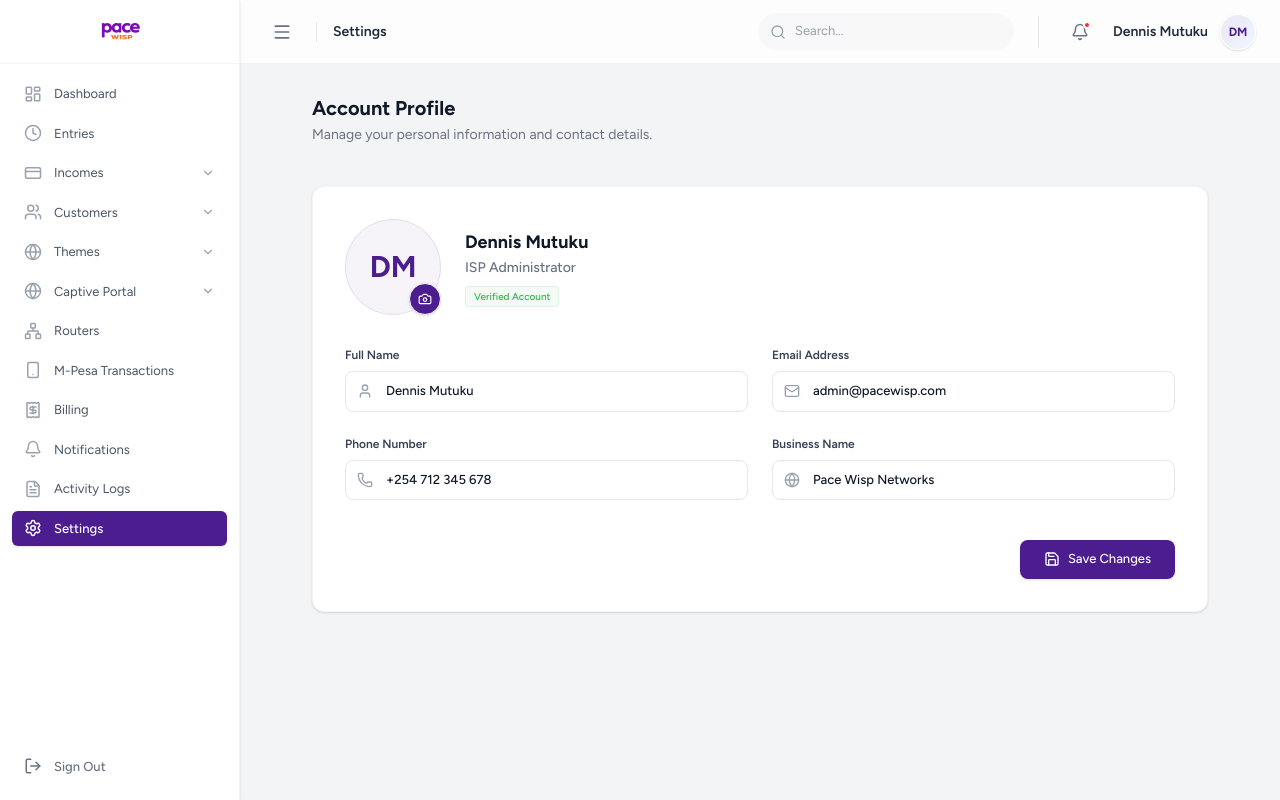
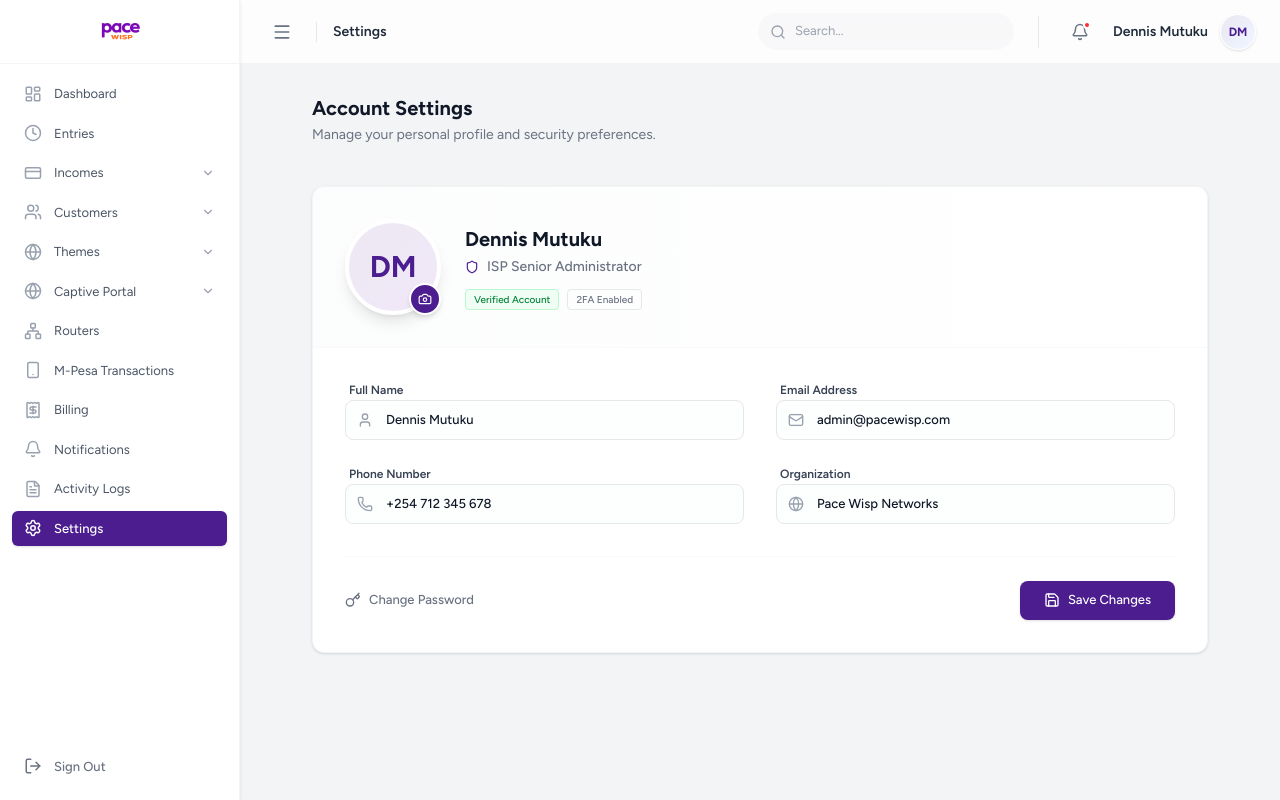
Before and after one commit to dennismutuku2005/pacewebsite, a Next.js app in the folder isphotspotportal/: page /dashboard/settings in a window 1280 px wide. Built offline with nearby package versions, Linux system fonts and the light colour scheme.

Commit message:
Auto-update: page.js

```diff
--- a/isphotspotportal/src/app/dashboard/settings/page.js
+++ b/isphotspotportal/src/app/dashboard/settings/page.js
@@ -1,7 +1,7 @@
 "use client"
 
 import React from 'react'
-import { User, Mail, Phone, Globe, Save, Camera } from 'lucide-react'
+import { User, Mail, Phone, Globe, Save, Camera, Shield, Key } from 'lucide-react'
 import { Badge } from '@/components/Badge'
 
 export default function SettingsPage() {
@@ -9,77 +9,90 @@ export default function SettingsPage() {
         <div className="space-y-6 font-figtree animate-in fade-in duration-700 max-w-4xl mx-auto">
             <div className="flex flex-col sm:flex-row sm:items-end justify-between gap-4 border-b border-gray-100 pb-4">
                 <div>
-                    <h1 className="text-xl font-bold text-gray-900 leading-tight">Account Profile</h1>
-                    <p className="text-sm text-gray-500 mt-1">Manage your personal information and contact details.</p>
+                    <h1 className="text-xl font-bold text-gray-900 leading-tight">Account Settings</h1>
+                    <p className="text-sm text-gray-500 mt-1">Manage your personal profile and security preferences.</p>
                 </div>
             </div>
 
-            <div className="bg-white border border-gray-100 rounded-xl p-8 shadow-sm space-y-8">
-                <div className="flex items-center gap-6">
-                    <div className="relative">
-                        <div className="w-24 h-24 rounded-full bg-pace-purple/5 border border-pace-purple/10 flex items-center justify-center text-pace-purple font-bold text-3xl">
-                            DM
+            <div className="bg-white border border-gray-100 rounded-xl overflow-hidden shadow-sm">
+                <div className="p-8 border-b border-gray-50 bg-gradient-to-r from-gray-50/50 to-white">
+                    <div className="flex items-center gap-6">
+                        <div className="relative group">
+                            <div className="w-24 h-24 rounded-full bg-white border-4 border-white shadow-lg flex items-center justify-center text-pace-purple font-bold text-3xl overflow-hidden relative">
+                                <div className="absolute inset-0 bg-gradient-to-br from-pace-purple to-purple-800 opacity-10"></div>
+                                <span className="relative z-10">DM</span>
+                            </div>
+                            <button className="absolute bottom-0 right-0 w-8 h-8 bg-pace-purple text-white rounded-full flex items-center justify-center hover:bg-pace-purple/90 transition-all shadow-md border-2 border-white group-hover:scale-110">
+                                <Camera size={14} />
+                            </button>
                         </div>
-                        <button className="absolute bottom-0 right-0 w-8 h-8 bg-pace-purple text-white rounded-full flex items-center justify-center hover:bg-pace-purple/90 transition-all shadow-sm border border-white">
-                            <Camera size={14} />
-                        </button>
-                    </div>
-                    <div>
-                        <h3 className="text-lg font-bold text-gray-900">Dennis Mutuku</h3>
-                        <p className="text-sm text-gray-500 font-medium mt-0.5">ISP Administrator</p>
-                        <Badge variant="success" className="mt-2 text-[10px] px-2 py-0.5 font-medium">Verified Account</Badge>
+                        <div>
+                            <h3 className="text-xl font-bold text-gray-900">Dennis Mutuku</h3>
+                            <p className="text-sm text-gray-500 font-medium mt-1 flex items-center gap-2">
+                                <Shield size={14} className="text-pace-purple" />
+                                ISP Senior Administrator
+                            </p>
+                            <div className="flex gap-2 mt-3">
+                                <Badge variant="success" className="text-[10px] px-2 py-0.5 font-medium border-green-200 bg-green-50 text-green-700">Verified Account</Badge>
+                                <Badge variant="outline" className="text-[10px] px-2 py-0.5 font-medium border-gray-200 text-gray-500">2FA Enabled</Badge>
+                            </div>
+                        </div>
                     </div>
                 </div>
 
-                <div className="space-y-6">
-                    <div className="grid grid-cols-1 md:grid-cols-2 gap-6">
-                        <div>
-                            <label className="text-xs font-semibold text-gray-700 mb-2 block">Full Name</label>
+                <div className="p-8 space-y-8">
+                    <div className="grid grid-cols-1 md:grid-cols-2 gap-x-8 gap-y-6">
+                        <div className="space-y-1.5">
+                            <label className="text-xs font-semibold text-gray-700 ml-1">Full Name</label>
                             <div className="relative">
                                 <User size={16} className="absolute left-3 top-1/2 -translate-y-1/2 text-gray-400" />
                                 <input
                                     type="text"
                                     defaultValue="Dennis Mutuku"
-                                    className="w-full pl-10 pr-4 py-2.5 rounded-lg border border-gray-200 bg-white text-sm font-medium text-gray-900 outline-none focus:ring-1 focus:ring-pace-purple focus:border-pace-purple transition-all"
+                                    className="w-full pl-10 pr-4 py-2.5 rounded-lg border border-gray-200 bg-gray-50/30 text-sm font-medium text-gray-900 outline-none focus:bg-white focus:ring-2 focus:ring-pace-purple/10 focus:border-pace-purple transition-all placeholder:text-gray-400"
                                 />
                             </div>
                         </div>
-                        <div>
-                            <label className="text-xs font-semibold text-gray-700 mb-2 block">Email Address</label>
+                        <div className="space-y-1.5">
+                            <label className="text-xs font-semibold text-gray-700 ml-1">Email Address</label>
                             <div className="relative">
                                 <Mail size={16} className="absolute left-3 top-1/2 -translate-y-1/2 text-gray-400" />
                                 <input
                                     type="email"
                                     defaultValue="admin@pacewisp.com"
-                                    className="w-full pl-10 pr-4 py-2.5 rounded-lg border border-gray-200 bg-white text-sm font-medium text-gray-900 outline-none focus:ring-1 focus:ring-pace-purple focus:border-pace-purple transition-all"
+                                    className="w-full pl-10 pr-4 py-2.5 rounded-lg border border-gray-200 bg-gray-50/30 text-sm font-medium text-gray-900 outline-none focus:bg-white focus:ring-2 focus:ring-pace-purple/10 focus:border-pace-purple transition-all placeholder:text-gray-400"
                                 />
                             </div>
                         </div>
-                        <div>
-                            <label className="text-xs font-semibold text-gray-700 mb-2 block">Phone Number</label>
+                        <div className="space-y-1.5">
+                            <label className="text-xs font-semibold text-gray-700 ml-1">Phone Number</label>
                             <div className="relative">
                                 <Phone size={16} className="absolute left-3 top-1/2 -translate-y-1/2 text-gray-400" />
                                 <input
                                     type="tel"
                                     defaultValue="+254 712 345 678"
-                                    className="w-full pl-10 pr-4 py-2.5 rounded-lg border border-gray-200 bg-white text-sm font-medium text-gray-900 outline-none focus:ring-1 focus:ring-pace-purple focus:border-pace-purple transition-all"
+                                    className="w-full pl-10 pr-4 py-2.5 rounded-lg border border-gray-200 bg-gray-50/30 text-sm font-medium text-gray-900 outline-none focus:bg-white focus:ring-2 focus:ring-pace-purple/10 focus:border-pace-purple transition-all placeholder:text-gray-400"
                                 />
                             </div>
                         </div>
-                        <div>
-                            <label className="text-xs font-semibold text-gray-700 mb-2 block">Business Name</label>
+                        <div className="space-y-1.5">
+                            <label className="text-xs font-semibold text-gray-700 ml-1">Organization</label>
                             <div className="relative">
                                 <Globe size={16} className="absolute left-3 top-1/2 -translate-y-1/2 text-gray-400" />
                                 <input
                                     type="text"
                                     defaultValue="Pace Wisp Networks"
-                                    className="w-full pl-10 pr-4 py-2.5 rounded-lg border border-gray-200 bg-white text-sm font-medium text-gray-900 outline-none focus:ring-1 focus:ring-pace-purple focus:border-pace-purple transition-all"
+                                    className="w-full pl-10 pr-4 py-2.5 rounded-lg border border-gray-200 bg-gray-50/30 text-sm font-medium text-gray-900 outline-none focus:bg-white focus:ring-2 focus:ring-pace-purple/10 focus:border-pace-purple transition-all placeholder:text-gray-400"
                                 />
                             </div>
                         </div>
                     </div>
 
-                    <div className="pt-4 flex justify-end">
+                    <div className="pt-6 border-t border-gray-50 flex items-center justify-between">
+                        <button className="text-sm font-medium text-gray-500 hover:text-gray-900 transition-colors flex items-center gap-2">
+                            <Key size={16} />
+                            Change Password
+                        </button>
                         <button className="px-6 py-2.5 bg-pace-purple text-white rounded-lg font-medium text-sm hover:bg-pace-purple/90 transition-all shadow-sm flex items-center gap-2">
                             <Save size={16} />
                             Save Changes
```
